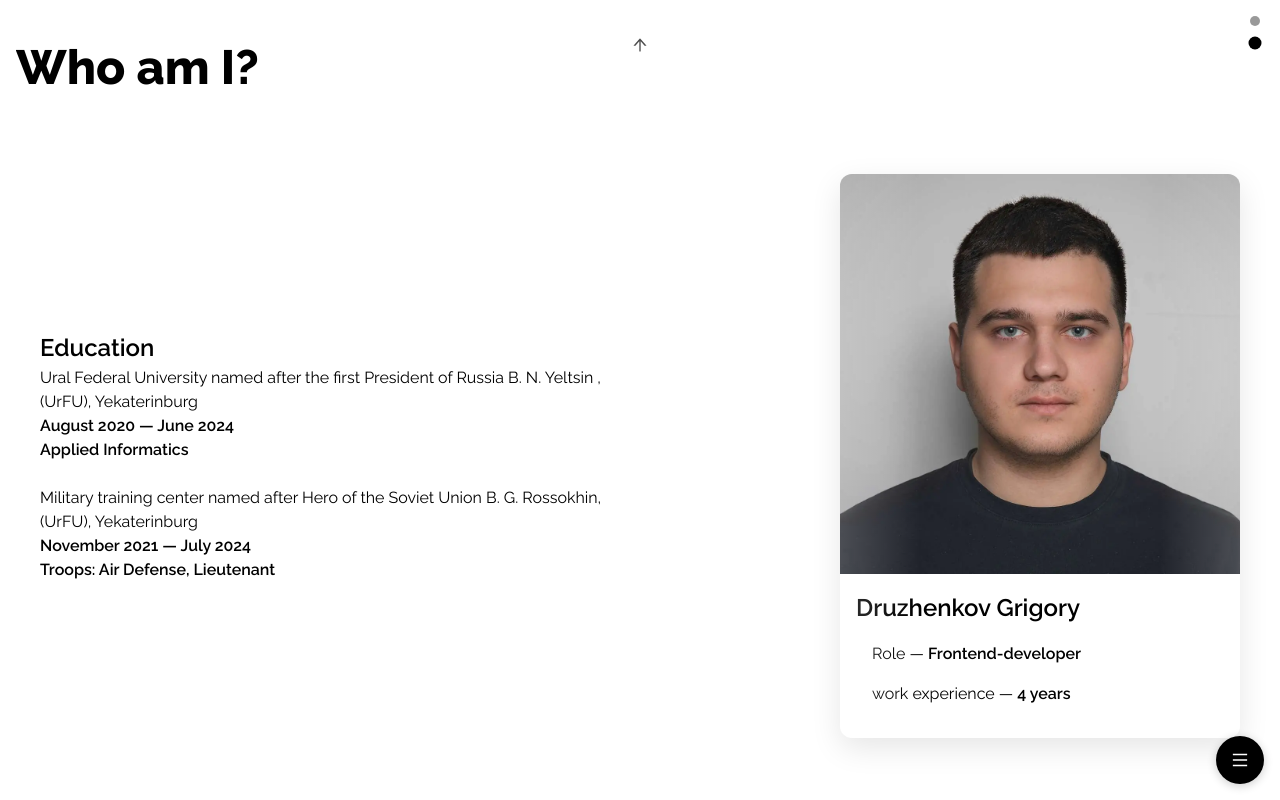
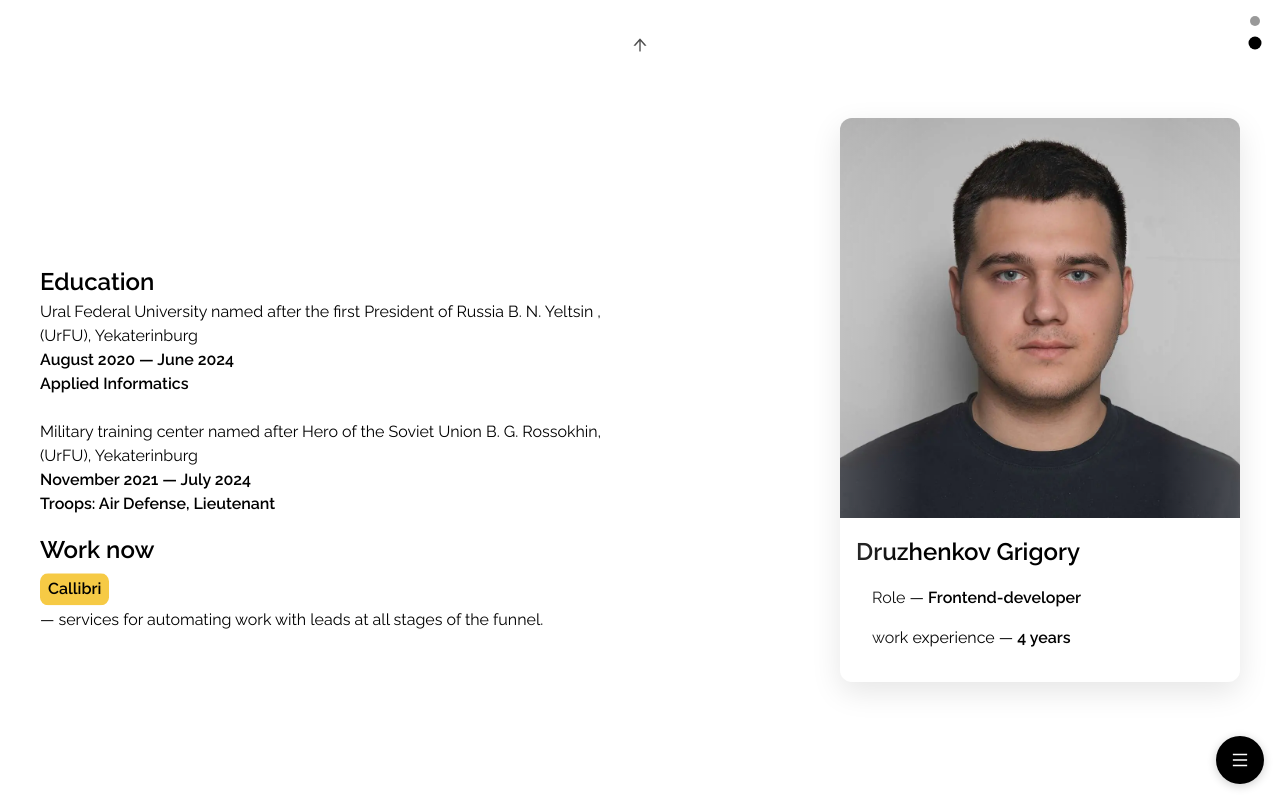
Before and after one commit to grigoryblack/druzhenkov_grigory, a React (Vite) app: page /#home in a window 1280 px wide. Both pictures are taken after a click on the button 640 px from the left and 755 px from the top of the page. Built offline with nearby package versions, Linux system fonts and the light colour scheme; a web font is replaced by a local one.

Commit message:
Добавил раздел с работой

```diff
--- a/src/widgets/About/About.module.scss
+++ b/src/widgets/About/About.module.scss
@@ -15,8 +15,14 @@
     padding: 0.5rem;
     gap: 2rem;
 
-    .title{
+    .title {
+      display: block;
       margin-left: 0.5rem;
+
+      &__desctop {
+        display: none;
+        padding-top: 1rem;
+      }
     }
 
     &__info {
@@ -45,6 +51,10 @@
         h3 {
           @include bitText;
           font-weight: 600;
+
+          &:last-of-type {
+            margin-top: 1rem;
+          }
         }
 
         p {
@@ -54,6 +64,32 @@
 
           span {
             font-weight: 600;
+          }
+
+          .accent {
+            margin-top: 0.5rem;
+            color: black;
+            font-weight: 600;
+            padding: 0.25rem 0.5rem;
+            background-color: #F6CA45;
+            width: fit-content;
+            border-radius: 0.5rem;
+            cursor: pointer;
+            animation: levitate 2s ease-in-out infinite;
+
+            @keyframes levitate {
+              0%, 100% {
+                transform: translateY(0);
+              }
+              50% {
+                transform: translateY(-0.5rem);
+              }
+            }
+
+            &:hover {
+              animation: none; /* Отключаем анимацию при наведении */
+              transform: translateY(-2px);
+            }
           }
         }
       }
@@ -73,6 +109,7 @@
 
           p {
             @include defaultText;
+
             span {
               font-weight: 600;
             }
@@ -99,11 +136,6 @@
           flex: 0 0 auto;
           width: 100%;
           min-width: 300px;
-
-          h3 {
-            @include bitText;
-            font-weight: 600;
-          }
 
           p {
             @include defaultText;
@@ -147,6 +179,15 @@
 @media (min-width: $lg) {
   .wrapper {
     .container {
+
+      .title {
+        display: none;
+
+        &__desctop {
+          display: block;
+        }
+      }
+
       &__info {
         display: flex;
         flex-direction: row-reverse;
@@ -159,11 +200,6 @@
           flex: 1;
           min-width: 0;
           max-width: 50%;
-
-          h3 {
-            @include bitText;
-            font-weight: 600;
-          }
 
           p {
             @include defaultText;
--- a/src/widgets/About/index.tsx
+++ b/src/widgets/About/index.tsx
@@ -30,6 +30,9 @@ const About = () => {
           </div>
 
           <div className={styles.education}>
+            <div className={styles.title__desctop}>
+              <SplitTextAnimation text="Who am I?" delay={0.03} threshold={0.3} />
+            </div>
             <h3>Education</h3>
 
             <p>
@@ -47,6 +50,9 @@ const About = () => {
               <span>November 2021 — July 2024</span>
               <span>Troops: Air Defense, Lieutenant</span>
             </p>
+
+            <h3>Work now</h3>
+            <p><a className={styles.accent} href={"https://callibri.ru/"} target={"_blank"}>Callibri</a> — services for automating work with leads at all stages of the funnel.</p>
           </div>
         </div>
       </div>
```
Also changed, not shown: src/widgets/Skills/index.scss (added), src/widgets/Skills/index.tsx (added).
